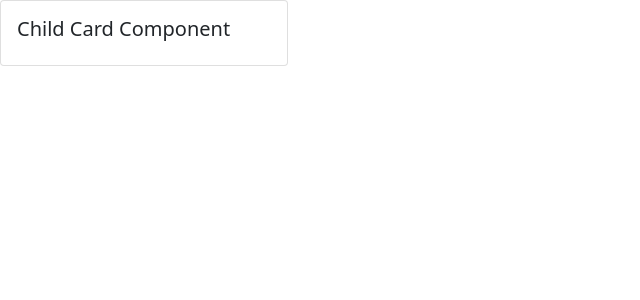
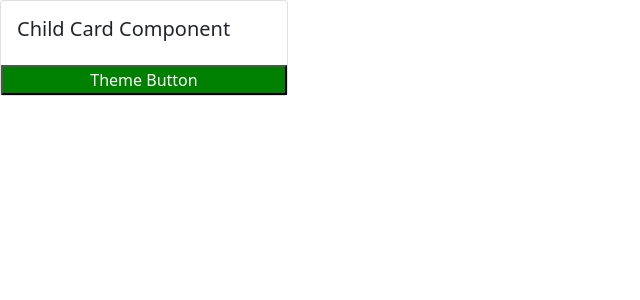
Before and after one commit to cantstopcoding/context-tutorial, a React (Create React App) app: page / in a window 1280 px wide. Shown: the top 300 px of the page, without its empty margins (0-640 px from the left). Built offline with nearby package versions, Linux system fonts and the light colour scheme.

Commit message:
impport context, utilize context and create GrandChildButtonComponent

```diff
--- a/src/App.js
+++ b/src/App.js
@@ -1,4 +1,4 @@
-import React from "react";
+import React, { useContext } from "react";
 import "bootstrap/dist/css/bootstrap.min.css";
 import Card from "react-bootstrap/Card";
 
@@ -13,6 +13,8 @@ function App() {
       background: "#FF0000",
     },
   };
+
+  const ThemeContext = React.createContext(themes.green);
   return (
     <>
       <ChildCardComponent />
@@ -26,7 +28,21 @@ function App() {
           <Card.Body>
             <Card.Title>Child Card Component</Card.Title>
           </Card.Body>
+          <GrandChildButtonComponent />
         </Card>
+      </>
+    );
+  }
+
+  function GrandChildButtonComponent() {
+    const theme = useContext(ThemeContext);
+    return (
+      <>
+        <button
+          style={{ background: theme.background, color: theme.foreground }}
+        >
+          Theme Button
+        </button>
       </>
     );
   }
```
